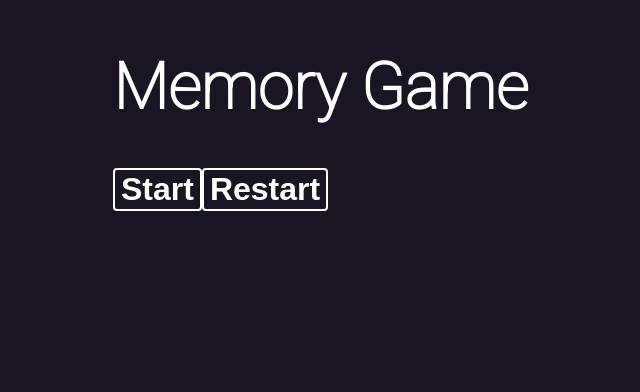
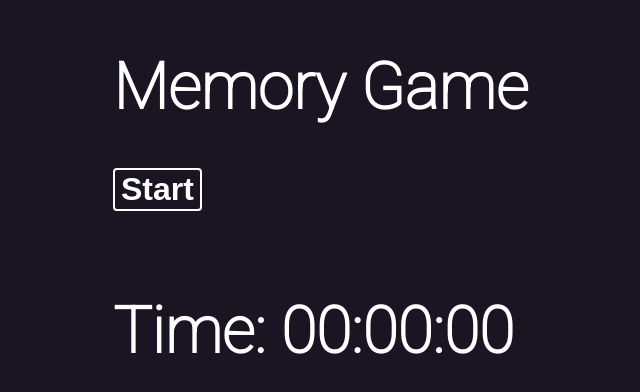
Before and after one commit to patoowa/CodersLab---project---Memory-game, a React (Vite) app in the folder memory-game/: page / in a window 1280 px wide. Shown: the top 392 px of the page, without its empty margins (97-737 px from the left). Built offline with nearby package versions, Linux system fonts and the light colour scheme.

Commit message:
Adding Timer

```diff
--- a/memory-game/src/App.jsx
+++ b/memory-game/src/App.jsx
@@ -2,6 +2,7 @@ import { useState, useEffect } from 'react'
 import { v4 as uuidv4 } from 'uuid';
 import './App.scss'
 import Card from './components/Card'
+import Timer from './components/Timer';
 
 
 const imagesArray = [
@@ -21,12 +22,18 @@ const [choice2, setChoice2] = useState(null)
 const [off, setOffState] = useState(false)
 
 
+//timer
+const [isRunning, setIsRunning] = useState(false);
+
+
+
   const shuffleImg = () => {
     const shuffledImg = [...imagesArray, ...imagesArray]
     .sort(() => Math.random() - 0.5)
     .map((img)=>({...img, id: uuidv4(), status: "up"}))
 
     setCards(shuffledImg);
+    setIsRunning(true)
   }
 
   const handleTurningCards = (img) => {
@@ -71,7 +78,7 @@ const [off, setOffState] = useState(false)
       <div className = "Game">
         <h1>Memory Game</h1>
         <button onClick = {shuffleImg}>Start</button>
-        <button onClick = {()=>location.reload}>Restart</button>
+        {/* <button onClick = {()=>location.reload}>Restart</button> */}
         <div className ="grid">
           {
             cards.map(img => (
@@ -81,6 +88,8 @@ const [off, setOffState] = useState(false)
           }
 
         </div>
+        <Timer isRunning={isRunning} />
+
 
 
       </div>
--- a/memory-game/src/components/Card.jsx
+++ b/memory-game/src/components/Card.jsx
@@ -14,7 +14,7 @@ function Card({img, handleTurningCards, choosed, off}) {
   return (
     <div className="img">
         <div className = {choosed ? "choosed" : ""}>
-            <img src={img.src} className="frontSide"  />
+            <img  src={img.src} className="frontSide"  />
 
             <img src="/img/background.png" className ="backSide" onClick={handleClick} />
         </div>
--- /dev/null
+++ b/memory-game/src/components/Timer.jsx
@@ -0,0 +1,46 @@
+import React from 'react'
+import { useState, useEffect } from 'react'
+
+
+function Timer({isRunning}) {
+
+    const [time, setTime] = useState(0)
+
+
+    useEffect(() => {
+      let timer;
+
+      if (isRunning) {
+        timer = setInterval(() => {
+          setTime(p => p + 1);
+        }, 1000);
+      }
+
+      return () => {
+        clearInterval(timer)
+      }
+    }, [isRunning]);
+
+
+
+
+    function formatTime(time) {
+        // 00:00:00
+
+        const minutes = Math.floor(time / 6000);
+        const seconds = Math.floor(time / 100) % 60;
+        const miliseconds = time % 60;
+
+        return `${minutes.toString().padStart(2, '0')}:${seconds.toString().padStart(2, '0')}:${miliseconds.toString().padStart(2, '0')}`;
+      }
+
+    return (
+      <>
+        <h1>Time: {formatTime(time)}</h1>
+      </>
+    )
+
+  }
+
+
+  export default Timer
```
